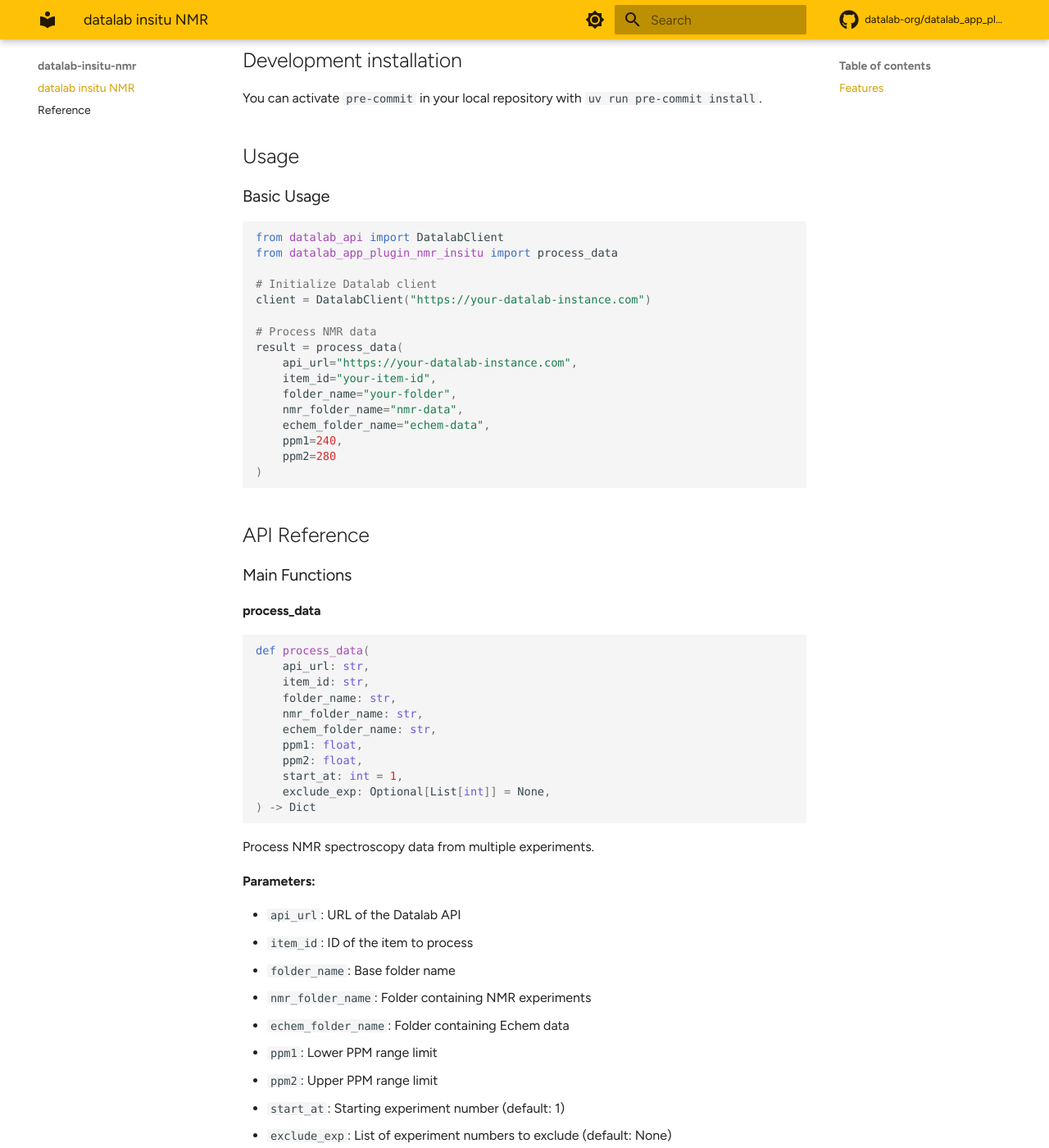
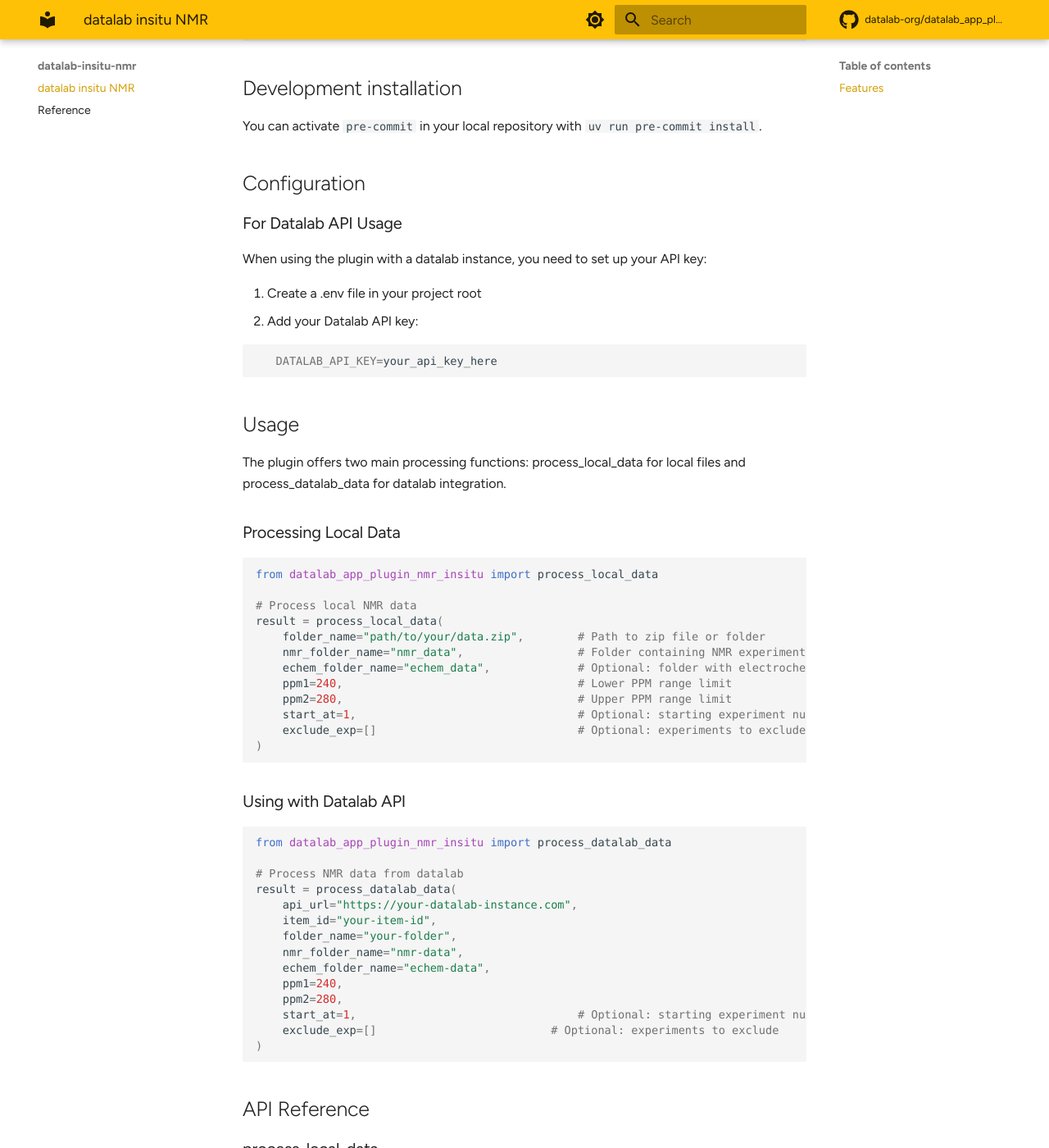
Before and after one commit to datalab-org/datalab-app-plugin-insitu, an MkDocs documentation site: the page built from docs/index.md, in a window 1280 px wide and 1400 px high, scrolled down 1540 px. Shown: the whole window at 82% size. Built offline with MkDocs 1.6.1 and Material for MkDocs 9.7.7, drawn with Linux system fonts in a browser that asks for light colours; some web fonts are replaced; comment, search, counter and statistics services are not loaded; some of the changed text lies outside the part shown.

````diff
--- a/docs/index.md
+++ b/docs/index.md
@@ -18,6 +18,7 @@ The project was originally developed in and is currently deployed for the [Grey
 - Integration with electrochemical data for combined analysis
 - Interactive visualization using Bokeh
 - Flexible PPM range selection
+- Support for both local files and datalab API access
 
 ![insitu NMR and Echem Bokeh Plot](assets/datalab_plugin_bokeh_plot.png)
 
@@ -37,37 +38,91 @@ uv sync --all-extras --dev
 
 You can activate `pre-commit` in your local repository with `uv run pre-commit install`.
 
+## Configuration
+
+### For Datalab API Usage
+
+When using the plugin with a datalab instance, you need to set up your API key:
+
+1. Create a .env file in your project root
+1. Add your Datalab API key:
+
+```Shell
+   DATALAB_API_KEY=your_api_key_here
+```
+
 ## Usage
 
-### Basic Usage
+The plugin offers two main processing functions: process_local_data for local files and process_datalab_data for datalab integration.
+
+### Processing Local Data
 
 ```python
-from datalab_api import DatalabClient
-from datalab_app_plugin_nmr_insitu import process_data
+from datalab_app_plugin_nmr_insitu import process_local_data
 
-# Initialize Datalab client
-client = DatalabClient("https://your-datalab-instance.com")
+# Process local NMR data
+result = process_local_data(
+    folder_name="path/to/your/data.zip",        # Path to zip file or folder
+    nmr_folder_name="nmr_data",                 # Folder containing NMR experiments
+    echem_folder_name="echem_data",             # Optional: folder with electrochemical data
+    ppm1=240,                                   # Lower PPM range limit
+    ppm2=280,                                   # Upper PPM range limit
+    start_at=1,                                 # Optional: starting experiment number
+    exclude_exp=[]                              # Optional: experiments to exclude
+)
+```
 
-# Process NMR data
-result = process_data(
+### Using with Datalab API
+
+```python
+from datalab_app_plugin_nmr_insitu import process_datalab_data
+
+# Process NMR data from datalab
+result = process_datalab_data(
     api_url="https://your-datalab-instance.com",
     item_id="your-item-id",
     folder_name="your-folder",
     nmr_folder_name="nmr-data",
     echem_folder_name="echem-data",
     ppm1=240,
-    ppm2=280
+    ppm2=280,
+    start_at=1,                                 # Optional: starting experiment number
+    exclude_exp=[]                          # Optional: experiments to exclude
 )
 ```
 
 ## API Reference
 
-### Main Functions
-
-#### process_data
+### process_local_data
 
 ```python
-def process_data(
+def process_local_data(
+    folder_name: str,
+    nmr_folder_name: str,
+    echem_folder_name: str,
+    ppm1: float,
+    ppm2: float,
+    start_at: int = 1,
+    exclude_exp: Optional[List[int]] = None,
+) -> Dict
+```
+
+Process NMR spectroscopy data from local files.
+
+**Parameters:**
+
+- `folder_name`: Path to zip file or folder containing the data
+- `nmr_folder_name`: Folder containing NMR experiments
+- `echem_folder_name`: Folder containing electrochemical data (optional)
+- `ppm1`: Lower PPM range limit
+- `ppm2`: Upper PPM range limit
+- `start_at`: Starting experiment number (default: 1)
+- `exclude_exp`: List of experiment numbers to exclude (default: None)
+
+### process_datalab_data
+
+```Python
+def process_datalab_data(
     api_url: str,
     item_id: str,
     folder_name: str,
@@ -80,51 +135,76 @@ def process_data(
 ) -> Dict
 ```
 
-Process NMR spectroscopy data from multiple experiments.
+Process NMR spectroscopy data from Datalab API.
 
 **Parameters:**
 
 - `api_url`: URL of the Datalab API
 - `item_id`: ID of the item to process
-- `folder_name`: Base folder name
+- `folder_name`: Base folder name in datalab
 - `nmr_folder_name`: Folder containing NMR experiments
-- `echem_folder_name`: Folder containing Echem data
+- `echem_folder_name`: Folder containing electrochemical data (optional)
 - `ppm1`: Lower PPM range limit
 - `ppm2`: Upper PPM range limit
 - `start_at`: Starting experiment number (default: 1)
 - `exclude_exp`: List of experiment numbers to exclude (default: None)
 
-**Returns:**
-Dictionary containing processed NMR and electrochemical data
+**Returns format:**
+
+Both functions return a dictionary with the following structure:
 
 ```python
     result = {
         "metadata": {
             "ppm_range": {
-                "start": nmr_data['ppm'].min(),
-                "end": nmr_data['ppm'].max()
+                "start": float,               # Minimum PPM value
+                "end": float                  # Maximum PPM value
             },
             "time_range": {
-                "start": df['time'].min(),
-                "end": df['time'].max()
+                "start": float,               # Start time in hours
+                "end": float                  # End time in hours
             },
-            "num_experiments": num_experiments,
+            "num_experiments": int,           # Total number of experiments
         },
         "nmr_spectra": {
-            "ppm": nmr_data["ppm"].tolist(),
+            "ppm": List[float],               # PPM values
             "spectra": [
                 {
-                    "time": df["time"][i],
-                    "intensity": nmr_data[str(i+1)].tolist()
+                    "time": float,            # Time point in hours
+                    "intensity": List[float]  # Intensity values
                 }
-                for i in range(len(df))
             ]
         },
-        "echem": {
-            "Voltage": echem_df["Voltage"].tolist(),
-            "time": (echem_df["time/s"] / 3600).tolist()
+        "integrated_data": {
+            "intensity": List[float],          # Integrated intensity
+            "norm_intensity": List[float]      # Normalized intensity
+            "time": float,                     # Time point in hours
+        },
+        "echem": {                             # Only present if echem_folder_name is provided
+            "Voltage": List[float],            # Voltage measurements
+            "time": List[float]                # Time points in hours
         }
     }
+```
+
+## Data Structure Requirements
+
+Your data should be organized as follows:
+
+```Shell
+data_folder.zip/
+├── nmr_folder/
+│   ├── 1/
+│   │   ├── acqus
+│   │   └── pdata/
+│   │       └── 1/
+│   │           └── ascii-spec.txt
+│   ├── 2/
+│   │   └── ...
+│   └── ...
+└── echem_folder/  (optional)
+    └── echem/
+        └── GCPL_*.MPR
 ```
 
 ## License
````
Also changed, not shown: README.md (+124 -33 lines), 3 other files.
